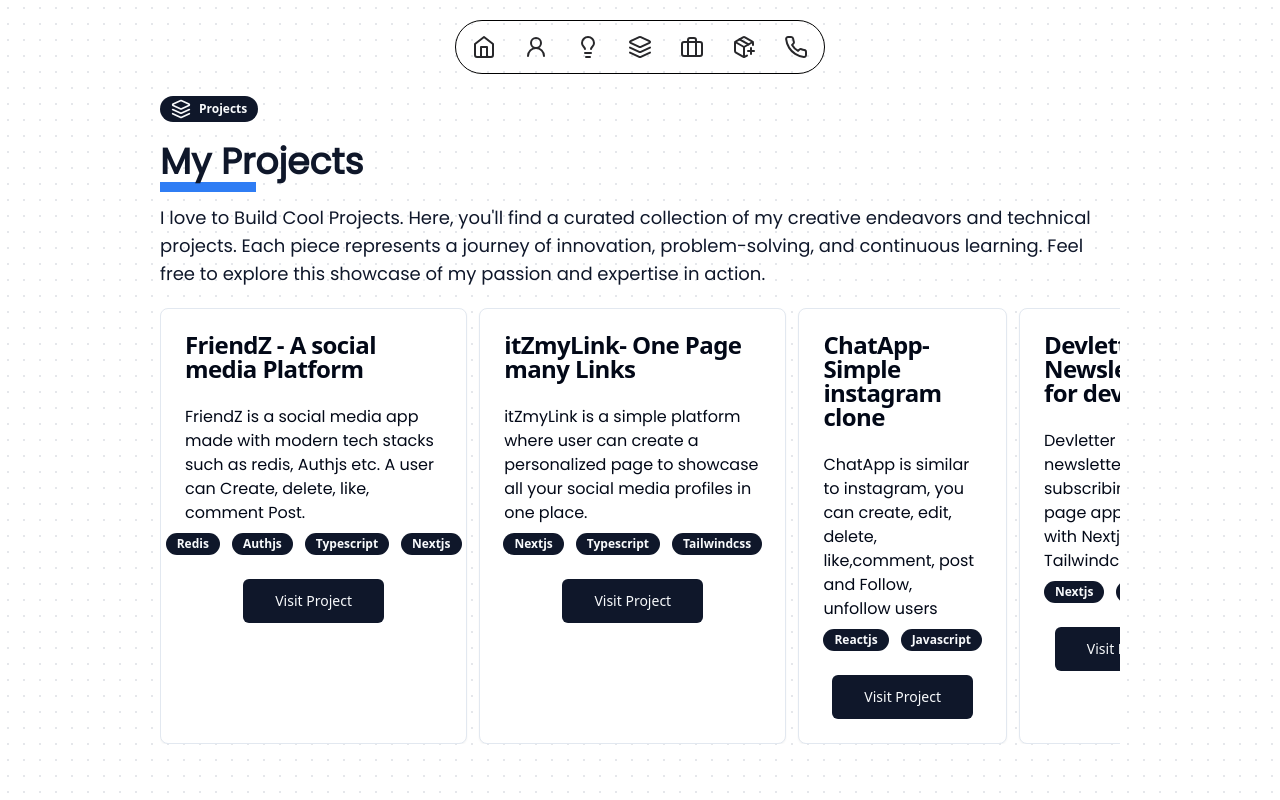
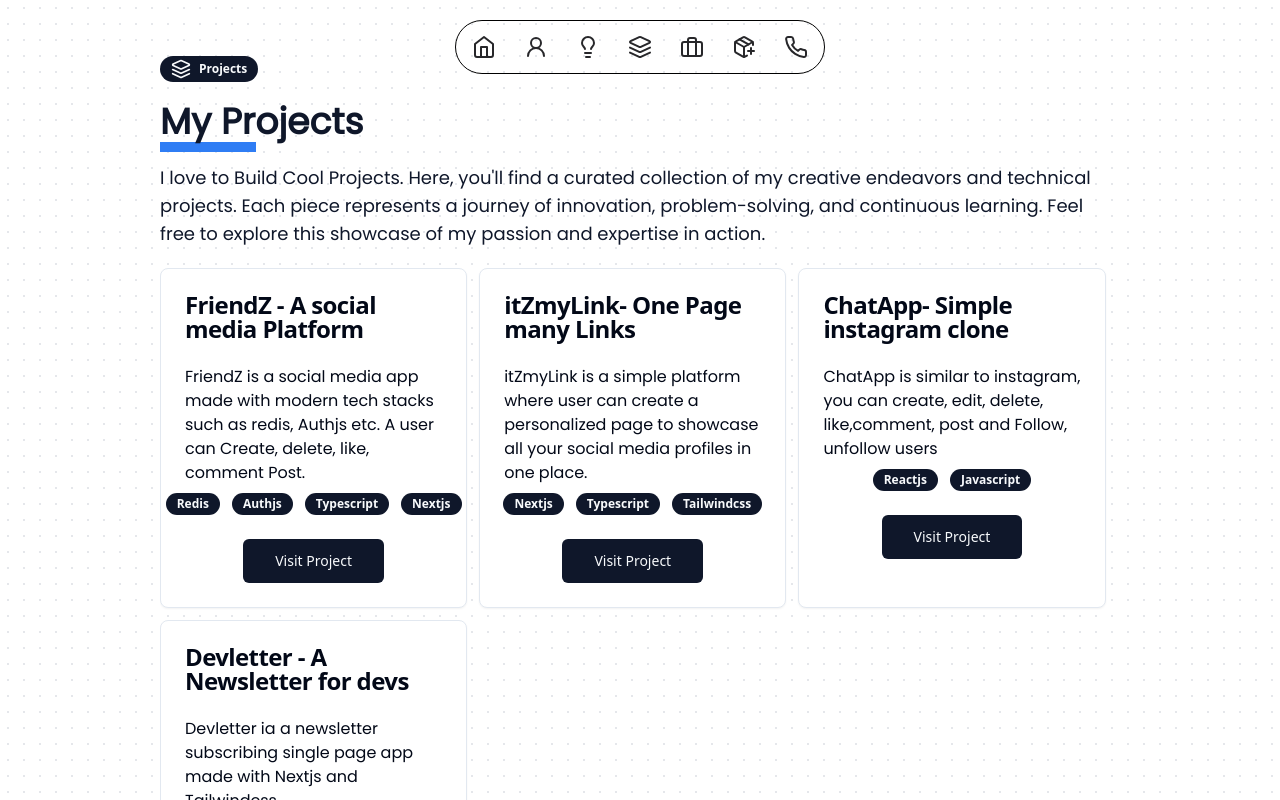
Before and after one commit to taqui-786/Portfolio, a Next.js app: page /projects in a window 1280 px wide. Shown: the top 800 px of the page. Built offline with nearby package versions, Linux system fonts and the light colour scheme.

Commit message:
updating data

```diff
--- a/src/app/projects/page.tsx
+++ b/src/app/projects/page.tsx
@@ -55,7 +55,7 @@ const projectsPage = () => {
         </p>
       </div>
 
-      <div className=" w-full flex flex-row gap-3 max-lg:flex-col">
+      <div className=" w-full flex flex-row flex-wrap gap-3 max-lg:flex-col">
         {Projects.map((val, indx) => {
           return <ProjectCards key={indx} value={val} />;
         })}
```
